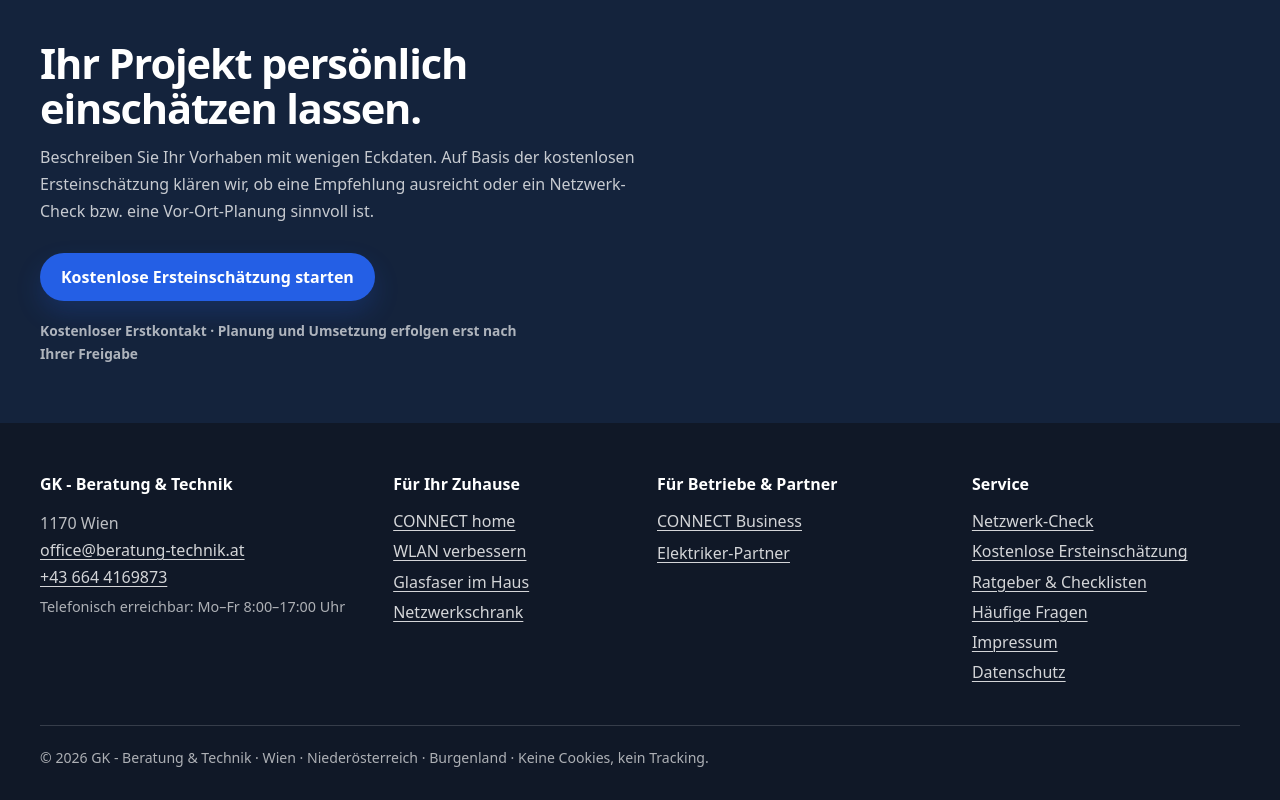
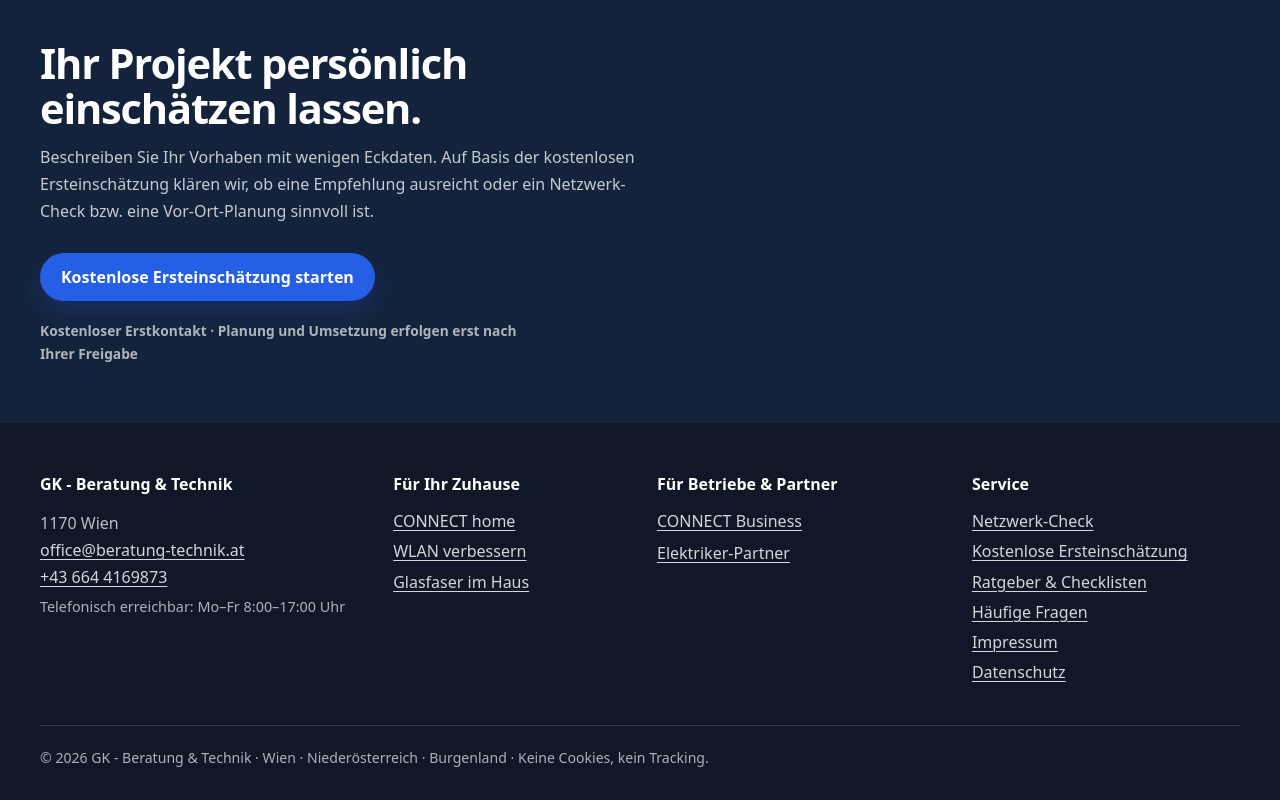
Before and after one commit to Progress654/Progress654.github.io, a website built with Vite: page test1/heimnetz-glasfaserplaner.html in a window 1280 px wide. Shown: the part 5904-6704 px from the top of the page. Built offline with nearby package versions, Linux system fonts and the light colour scheme.

Commit message:
Update footer content in heimnetz-glasfaserplaner.html

```diff
--- a/test1/heimnetz-glasfaserplaner.html
+++ b/test1/heimnetz-glasfaserplaner.html
@@ -211,7 +211,7 @@
 
     <section class="cta-band"><div class="section-inner"><h2>Ihr Projekt persönlich einschätzen lassen.</h2><p>Beschreiben Sie Ihr Vorhaben mit wenigen Eckdaten. Auf Basis der kostenlosen Ersteinschätzung klären wir, ob eine Empfehlung ausreicht oder ein Netzwerk-Check bzw. eine Vor-Ort-Planung sinnvoll ist.</p><div class="cta-row"><a class="button" href="kontakt.html?anliegen=planung#projektformular">Kostenlose Ersteinschätzung starten</a></div><p class="cta-reassurance">Kostenloser Erstkontakt · Planung und Umsetzung erfolgen erst nach Ihrer Freigabe</p></div></section>
   </main>
-   <footer class="site-footer"><div class="section-inner footer-grid"><div><strong>GK - Beratung & Technik</strong><p>1170 Wien<br><a href="mailto:office@beratung-technik.at">office@beratung-technik.at</a><br><a href="tel:+436644169873">+43 664 4169873</a><br><span class="footer-note">Telefonisch erreichbar: Mo–Fr 8:00–17:00 Uhr</span></p></div><div><strong>Für Ihr Zuhause</strong><ul><li><a href="heimnetz-glasfaserplaner.html">CONNECT home</a></li><li><a href="wlan-optimierung-wien-noe-burgenland.html">WLAN verbessern</a></li><li><a href="glasfaser-heimnetz-wien-noe-burgenland.html">Glasfaser im Haus</a></li><li><a href="netzwerkschrank-einrichten-wien-noe-burgenland.html">Netzwerkschrank</a></li></ul></div><div><strong>Für Betriebe & Partner</strong><ul><li><a href="netzwerk-kleine-bueros-praxis-wien-noe-burgenland.html">CONNECT Business</a></li><a href="heimnetz-elektriker-partner.html">Elektriker-Partner</a></li></ul></div><div><strong>Service</strong><ul><li><a href="preise.html">Netzwerk-Check</a></li><li><a href="kontakt.html">Kostenlose Ersteinschätzung</a></li><li><a href="ratgeber.html">Ratgeber & Checklisten</a></li><li><a href="faq.html">Häufige Fragen</a></li><li><a href="impressum.html">Impressum</a></li><li><a href="datenschutz.html">Datenschutz</a></li></ul></div></div><div class="section-inner legal">© <span data-year>2026</span> GK - Beratung & Technik · Wien · Niederösterreich · Burgenland · Keine Cookies, kein Tracking.</div></footer>
+   <footer class="site-footer"><div class="section-inner footer-grid"><div><strong>GK - Beratung & Technik</strong><p>1170 Wien<br><a href="mailto:office@beratung-technik.at">office@beratung-technik.at</a><br><a href="tel:+436644169873">+43 664 4169873</a><br><span class="footer-note">Telefonisch erreichbar: Mo–Fr 8:00–17:00 Uhr</span></p></div><div><strong>Für Ihr Zuhause</strong><ul><li><a href="heimnetz-glasfaserplaner.html">CONNECT home</a></li><li><a href="wlan-optimierung-wien-noe-burgenland.html">WLAN verbessern</a></li><li><a href="glasfaser-heimnetz-wien-noe-burgenland.html">Glasfaser im Haus</a></li></ul></div><div><strong>Für Betriebe & Partner</strong><ul><li><a href="netzwerk-kleine-bueros-praxis-wien-noe-burgenland.html">CONNECT Business</a></li><a href="heimnetz-elektriker-partner.html">Elektriker-Partner</a></li></ul></div><div><strong>Service</strong><ul><li><a href="preise.html">Netzwerk-Check</a></li><li><a href="kontakt.html">Kostenlose Ersteinschätzung</a></li><li><a href="ratgeber.html">Ratgeber & Checklisten</a></li><li><a href="faq.html">Häufige Fragen</a></li><li><a href="impressum.html">Impressum</a></li><li><a href="datenschutz.html">Datenschutz</a></li></ul></div></div><div class="section-inner legal">© <span data-year>2026</span> GK - Beratung & Technik · Wien · Niederösterreich · Burgenland · Keine Cookies, kein Tracking.</div></footer>
   <script type="module" src="assets/js/main.js"></script>
 </body>
 </html>
```
